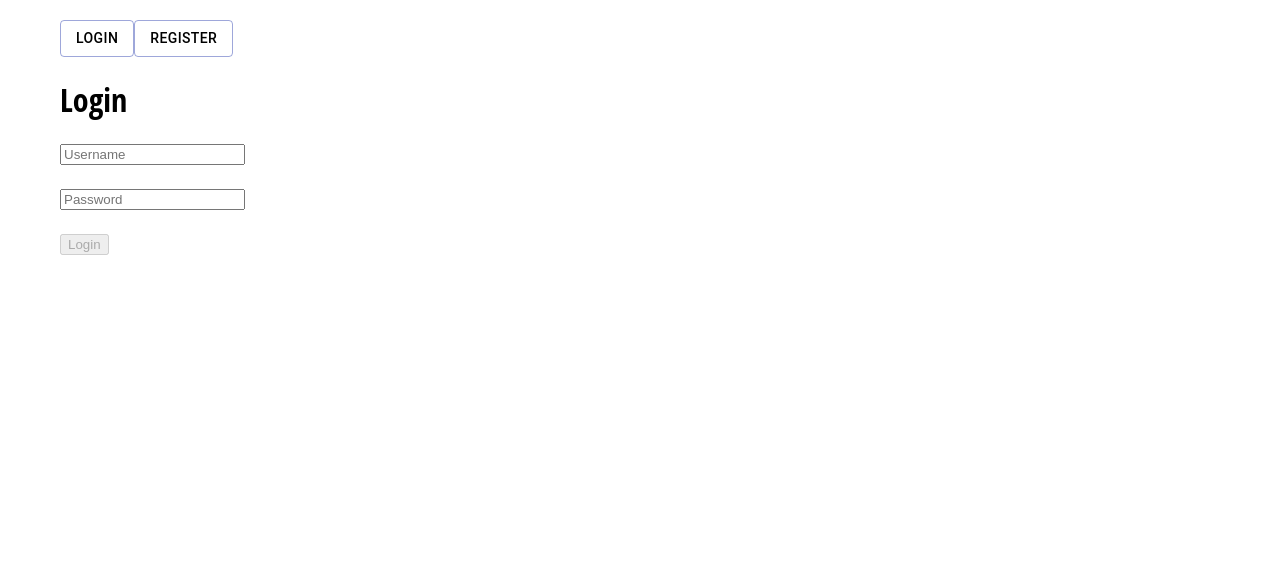
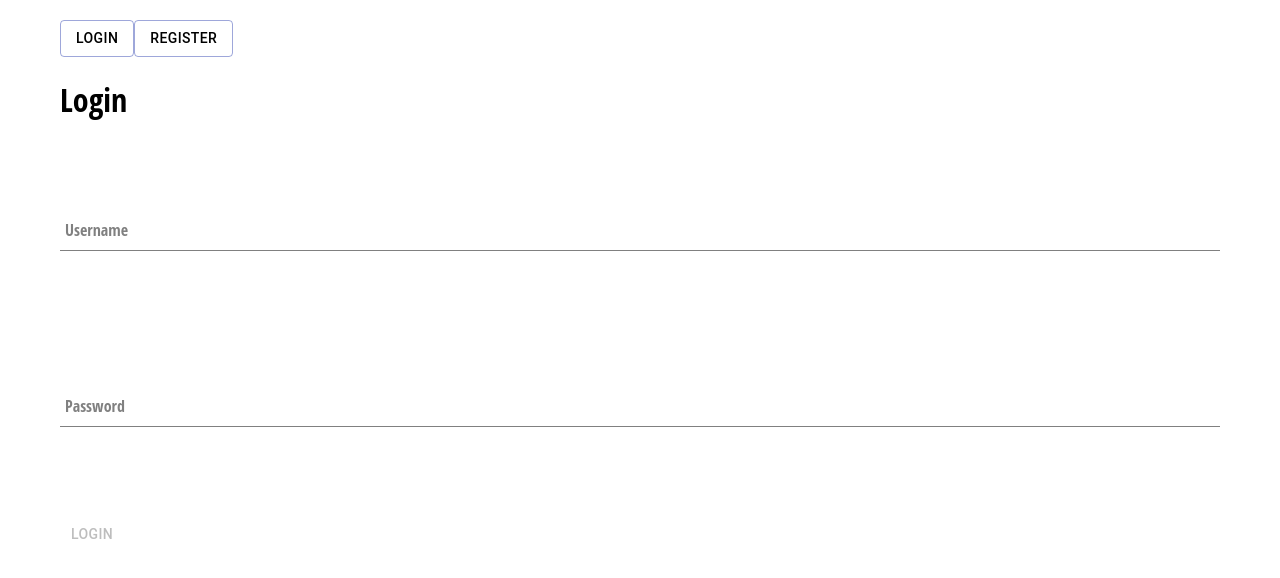
Before and after one commit to ChristopherHarwell/Anywhere-Fitness-Front-End, a React (Create React App) app: page /login in a window 1280 px wide. Shown: the top 578 px of the page. Built offline with nearby package versions, Linux system fonts and the light colour scheme.

Commit message:
added route to login when button is pressed

```diff
--- a/src/components/login/login.jsx
+++ b/src/components/login/login.jsx
@@ -3,62 +3,66 @@ import * as yup from "yup";
 import loginSchema from "../../validation/loginSchema";
 import axios from "axios";
 import "./login.styles.scss";
+import FormInput from "../form-input/form-input";
+import Button from "@material-ui/core/Button";
+import { useHistory } from "react-router-dom";
 
 function Login(props) {
+  let { push } = useHistory();
+
   const [buttonDisabled, setButtonDisabled] = useState(true);
-
 
   const [formState, setFormState] = useState({
     username: "",
-    password: ""
+    password: "",
   });
   const [errors, setErrors] = useState({
     username: "",
-    password: ""
+    password: "",
   });
 
   useEffect(() => {
-    loginSchema.isValid(formState).then(valid => {
+    loginSchema.isValid(formState).then((valid) => {
       setButtonDisabled(!valid);
     });
   }, [formState]);
 
-  const formSubmit = e => {
+  const formSubmit = (e) => {
     e.preventDefault();
     axios
       .post("auth/login", formState)
-      .then(res => {
+      .then((res) => {
         window.localStorage.setItem("token", res.data.token);
         localStorage.setItem("id", res.data.id);
         props.setLoggedState(true);
-
       })
-      .catch(err => {
+      .catch((err) => {
         console.log(err);
       });
+    push("/");
   };
 
-  const inputChange = e => {
+  const inputChange = (e) => {
     e.persist();
     const newFormData = {
       ...formState,
       [e.target.name]:
-        e.target.type === "checkbox" ? e.target.checked : e.target.value
+        e.target.type === "checkbox" ? e.target.checked : e.target.value,
     };
 
     yup
       .reach(loginSchema, e.target.name)
       .validate(e.target.value)
-      .then(valid => {
+      .then((valid) => {
         setErrors({
           ...errors,
-          [e.target.name]: ""
+          [e.target.name]: "",
         });
       })
-      .catch(err => {
+      .catch((err) => {
         setErrors({
           ...errors,
-          [e.target.name]: err.errors[0]
+          [e.target.name]: err.errors[0],
         });
       });
 
@@ -66,43 +70,42 @@ function Login(props) {
   };
 
   return (
-    <form onSubmit={formSubmit}>
-      <div className="sign-in">
+    <div className="sign-up">
       <h1 className="title">Login</h1>
-        <label>
+      <br />
+      <form className="login-form" onSubmit={formSubmit}>
         {errors.username.length > 0 ? (
           <p style={{ color: "red" }}>{errors.username}</p>
         ) : null}
-          <input
+        <FormInput
           type="text"
           name="username"
-            placeholder="Username"
+          label="Username"
           value={formState.username}
-            onChange={inputChange}
+          inputChange={inputChange}
         />
-        </label>
+
         <br />
         <br />
-        <label>
+
         {errors.password.length > 0 ? (
           <p style={{ color: "red" }}>{errors.password}</p>
         ) : null}
-          <input
+        <FormInput
           type="password"
           name="password"
-            placeholder="Password"
+          label="Password"
           value={formState.password}
-            onChange={inputChange}
+          inputChange={inputChange}
         />
-        </label>
+
         <br />
         <br />
-        <button onClick={formSubmit} disabled={buttonDisabled}>
+      </form>
+      <Button onClick={formSubmit} disabled={buttonDisabled}>
         Login
-        </button>
-
+      </Button>
     </div>
-    </form>
   );
 }
 
```
Lines whose indentation alone changed are shown as unchanged.
